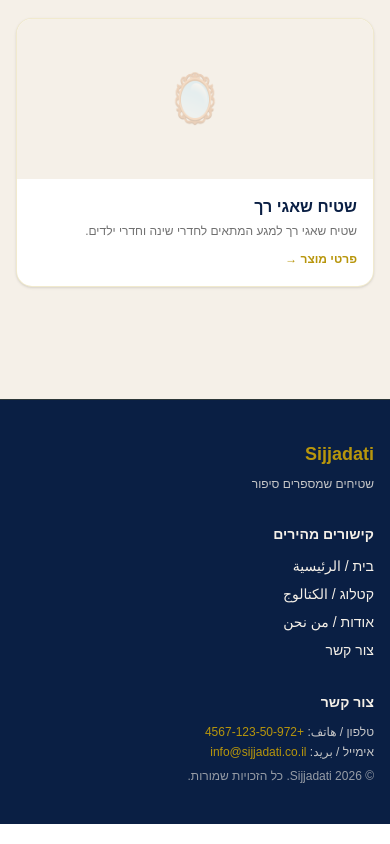
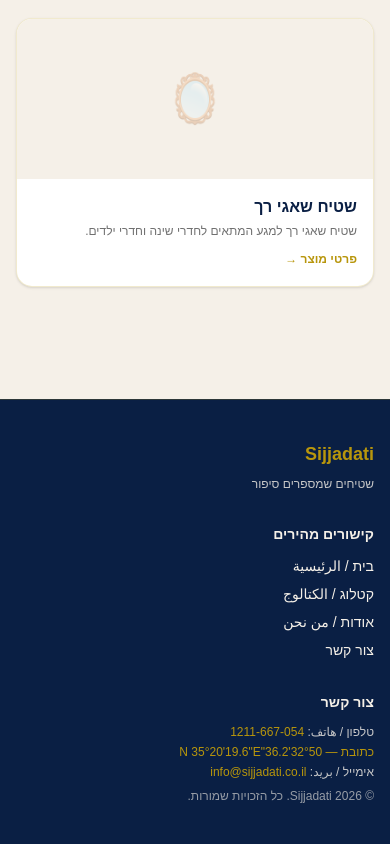
Before and after one commit to MuhammedHussein17/sijjadati, a Next.js app: page /he in a window 390 px wide. Shown: the part 2964-3808 px from the top of the page. Built offline with nearby package versions, Linux system fonts and the light colour scheme.

Commit message:
Add lib/site.ts with real phone number and address, update Footer and WhatsApp
Co-Authored-By: Claude Sonnet 4.6 <noreply@anthropic.com>

```diff
--- a/components/Footer.tsx
+++ b/components/Footer.tsx
@@ -2,6 +2,7 @@
 
 import Link from "next/link";
 import { useLocale, useTranslations } from "next-intl";
+import { PHONE_DISPLAY, PHONE_E164, GOOGLE_MAPS_URL } from "@/lib/site";
 
 export default function Footer() {
   const t = useTranslations("footer");
@@ -42,11 +43,18 @@ export default function Footer() {
           </h4>
           <p className="text-xs text-[#F5F0E8]/80">
             טלפון / هاتف:{" "}
+            <a href={`tel:${PHONE_E164}`} className="font-medium text-[#B8960C]">
+              {PHONE_DISPLAY}
+            </a>
+          </p>
+          <p className="mt-1 text-xs text-[#F5F0E8]/80">
             <a
-              href="tel:+972501234567"
-              className="font-medium text-[#B8960C]"
+              href={GOOGLE_MAPS_URL}
+              target="_blank"
+              rel="noopener noreferrer"
+              className="font-medium text-[#B8960C] hover:underline"
             >
-              +972-50-123-4567
+              {t("address")} — 32°50&apos;36.2&quot;N 35°20&apos;19.6&quot;E
             </a>
           </p>
           <p className="mt-1 text-xs text-[#F5F0E8]/80">
--- a/components/WhatsAppButton.tsx
+++ b/components/WhatsAppButton.tsx
@@ -2,13 +2,13 @@
 
 import { useLocale, useTranslations } from "next-intl";
 
-const FALLBACK_PHONE = "972501234567";
+import { WHATSAPP_NUMBER } from "@/lib/site";
 
 export default function WhatsAppButton() {
   const locale = useLocale();
   const t = useTranslations("whatsapp");
 
-  const phone = process.env.NEXT_PUBLIC_WHATSAPP_NUMBER || FALLBACK_PHONE;
+  const phone = process.env.NEXT_PUBLIC_WHATSAPP_NUMBER || WHATSAPP_NUMBER;
   const text = encodeURIComponent(t("prefill"));
   const href = `https://wa.me/${phone}?text=${text}`;
 
--- /dev/null
+++ b/lib/site.ts
@@ -0,0 +1,17 @@
+// Business contact and location — single source of truth
+
+/** Israeli mobile: 0546671211 → E.164 for tel: and wa.me */
+export const PHONE_DISPLAY = "054-667-1211";
+export const PHONE_E164 = "+972546671211";
+/** For WhatsApp links (no +) */
+export const WHATSAPP_NUMBER = "972546671211";
+
+/** Coordinates: 32°50'36.2"N 35°20'19.6"E (decimal) */
+export const MAP_LAT = 32.843389;
+export const MAP_LNG = 35.338778;
+export const ADDRESS_COORDINATES = "32°50'36.2\"N 35°20'19.6\"E";
+
+/** Google Maps “Get directions” URL */
+export const GOOGLE_MAPS_URL = `https://www.google.com/maps?q=${MAP_LAT},${MAP_LNG}`;
+/** Google Maps embed iframe src */
+export const GOOGLE_MAPS_EMBED = `https://www.google.com/maps?q=${MAP_LAT},${MAP_LNG}&output=embed`;
--- a/locales/ar.json
+++ b/locales/ar.json
@@ -40,7 +40,7 @@
   },
   "location": {
     "title": "زورونا في صالة العرض",
-    "address": "شارع مثال 10، تل أبيب",
+    "address": "32°50'36.2\"N 35°20'19.6\"E",
     "hours": "ساعات العمل: الأحد-الخميس 10:00-19:00، الجمعة 09:00-13:00",
     "directions": "الحصول على إرشادات الوصول"
   },
@@ -102,6 +102,7 @@
     "tagline": "سجاد يحكي قصة",
     "quickLinks": "روابط سريعة",
     "contact": "اتصل بنا",
+    "address": "العنوان",
     "rights": "جميع الحقوق محفوظة."
   }
 }
--- a/locales/he.json
+++ b/locales/he.json
@@ -40,7 +40,7 @@
   },
   "location": {
     "title": "בואו לבקר באולם התצוגה",
-    "address": "רחוב הדוגמה 10, תל אביב",
+    "address": "32°50'36.2\"N 35°20'19.6\"E",
     "hours": "שעות פתיחה: א'-ה' 10:00-19:00, ו' 09:00-13:00",
     "directions": "קבלו הוראות הגעה"
   },
@@ -102,6 +102,7 @@
     "tagline": "שטיחים שמספרים סיפור",
     "quickLinks": "קישורים מהירים",
     "contact": "צור קשר",
+    "address": "כתובת",
     "rights": "כל הזכויות שמורות."
   }
 }
```
